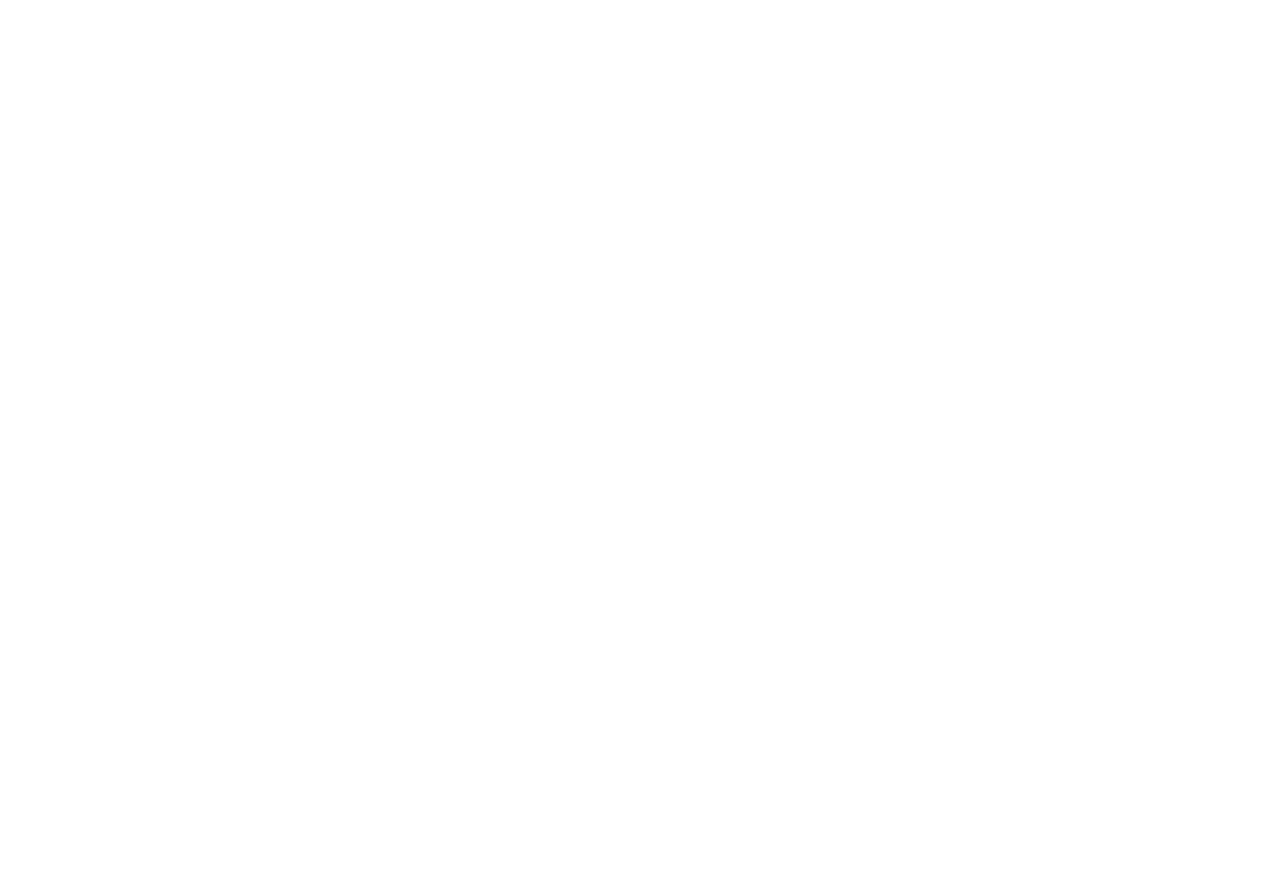
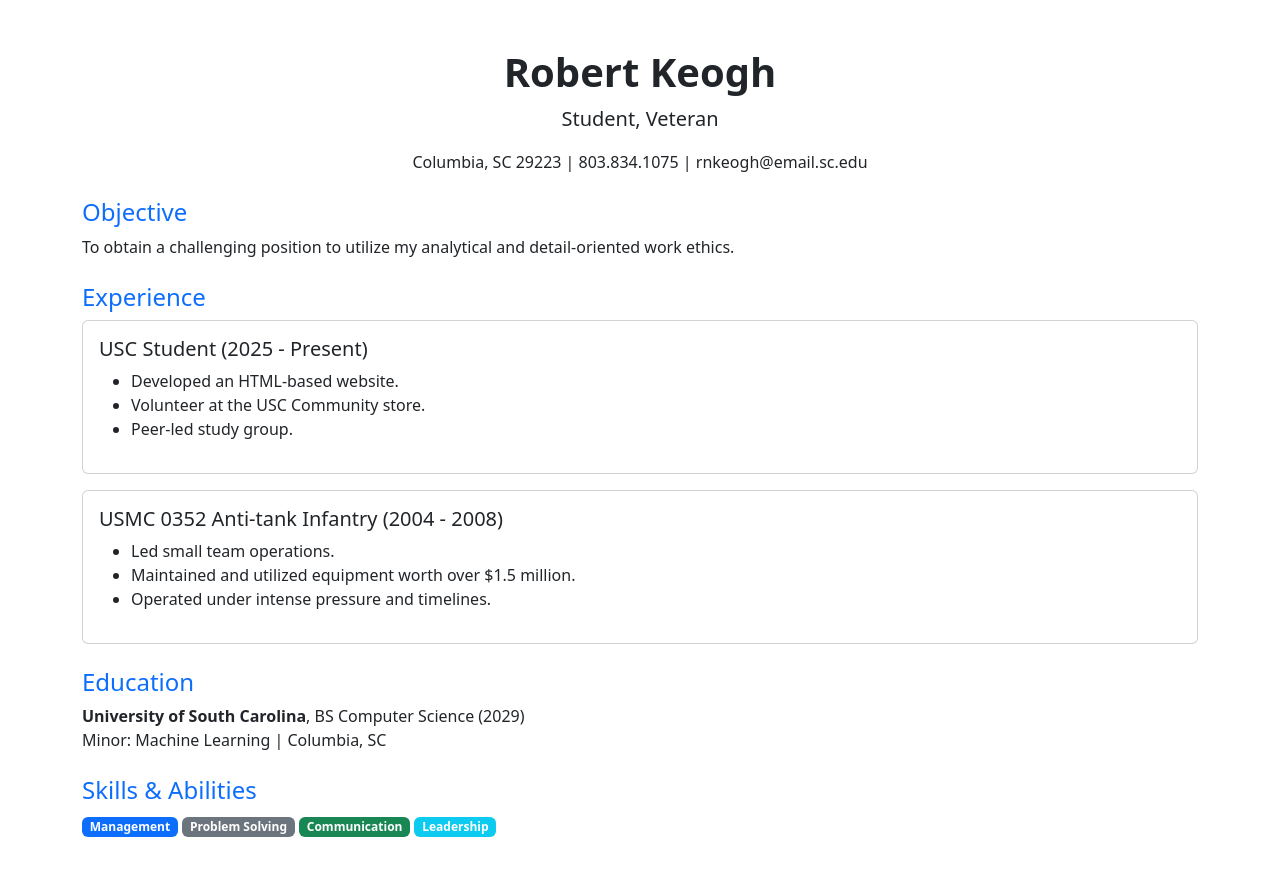
Before and after one commit to rkeogh1983/rkeogh1983.github.io, a plain HTML site: page resume.html in a window 1280 px wide. Before the commit the page ends 800 px from the top, so only its background shows below. Drawn offline with nearby package versions, Linux system fonts and the light colour scheme.

Commit message:
copy and pasted the completed html of my resume

```diff
--- a/resume.html
+++ b/resume.html
@@ -1,10 +1,71 @@
-<div class="container-fluid">
-  <div class="row-fluid">
-    <div class="span2">
-      <!--Sidebar content-->
+
+<!DOCTYPE html>
+<html lang="en">
+<head>
+  <meta charset="UTF-8">
+  <meta name="viewport" content="width=device-width, initial-scale=1.0">
+  <title>Robert Keogh Resume</title>
+  <!-- Bootstrap CSS -->
+  <link href="https://cdn.jsdelivr.net/npm/bootstrap@5.3.2/dist/css/bootstrap.min.css" rel="stylesheet">
+</head>
+<body>
+  <div class="container my-5">
+    <!-- Header -->
+    <div class="text-center mb-4">
+      <h1 class="fw-bold">Robert Keogh</h1>
+      <p class="lead">Student, Veteran</p>
+      <p>Columbia, SC 29223 | 803.834.1075 | rnkeogh@email.sc.edu</p>
     </div>
-    <div class="span10">
-      <!--Body content-->
+
+    <!-- Objective -->
+    <div class="mb-4">
+      <h4 class="text-primary">Objective</h4>
+      <p>To obtain a challenging position to utilize my analytical and detail-oriented work ethics.</p>
+    </div>
+
+    <!-- Experience -->
+    <div class="mb-4">
+      <h4 class="text-primary">Experience</h4>
+      <div class="card mb-3">
+        <div class="card-body">
+          <h5 class="card-title">USC Student (2025 - Present)</h5>
+          <ul>
+            <li>Developed an HTML-based website.</li>
+            <li>Volunteer at the USC Community store.</li>
+            <li>Peer-led study group.</li>
+          </ul>
+        </div>
+      </div>
+      <div class="card">
+        <div class="card-body">
+          <h5 class="card-title">USMC 0352 Anti-tank Infantry (2004 - 2008)</h5>
+          <ul>
+            <li>Led small team operations.</li>
+            <li>Maintained and utilized equipment worth over $1.5 million.</li>
+            <li>Operated under intense pressure and timelines.</li>
+          </ul>
+        </div>
+      </div>
+    </div>
+
+    <!-- Education -->
+    <div class="mb-4">
+      <h4 class="text-primary">Education</h4>
+      <p><strong>University of South Carolina</strong>, BS Computer Science (2029)<br>
+      Minor: Machine Learning | Columbia, SC</p>
+    </div>
+
+    <!-- Skills -->
+    <div class="mb-4">
+      <h4 class="text-primary">Skills & Abilities</h4>
+      <span class="badge bg-primary">Management</span>
+      <span class="badge bg-secondary">Problem Solving</span>
+      <span class="badge bg-success">Communication</span>
+      <span class="badge bg-info">Leadership</span>
     </div>
   </div>
-</div>
+
+  <!-- Bootstrap JS -->
+  <script src="https://cdn.jsdelivr.net/npm/bootstrap@5.3.2/dist/js/bootstrap.bundle.min.js"></script>
+</body>
+</html>
```
